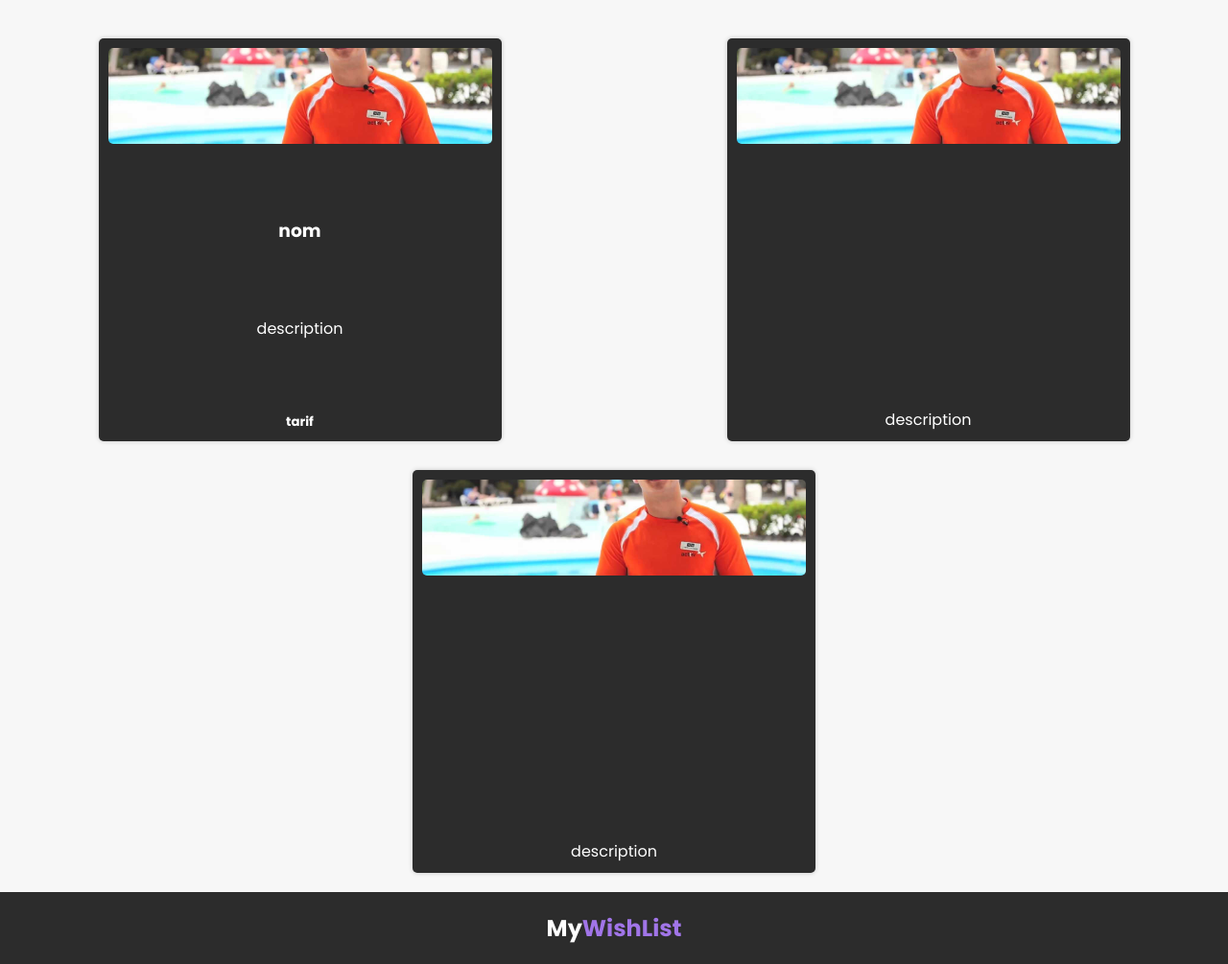
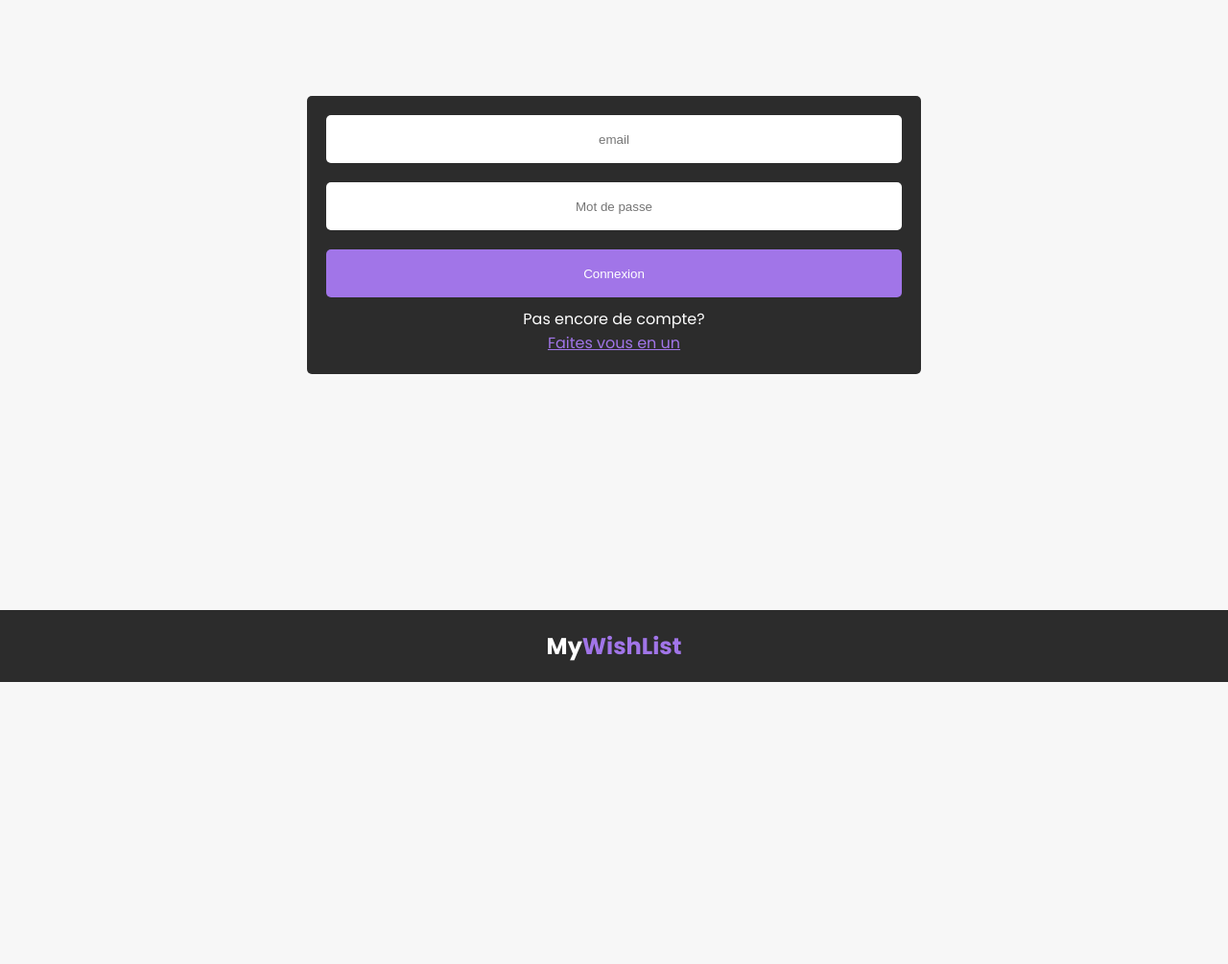
Before and after one commit to DUTAnnee2/myWishList, a PHP site: page /src/views/template.html in a window 1280 px wide. Shown: the part 89-1094 px from the top of the page at 96% size. After the commit the page ends 800 px from the top, so only its background shows below. Run offline with PHP 8.4, Linux system fonts and the light colour scheme.

Commit message:
re-do form login

```diff
--- a/src/views/template.html
+++ b/src/views/template.html
@@ -17,30 +17,17 @@
         </nav>
     </header>
     <main>
-        <div class="item-cards-container">
-            <div class="item-card">
-                <img src="../../web/img/animateur.jpg" alt="" srcset="" class="item-img">
-                <h3>
-                    nom
-                </h1>
-                <p>
-                    description
-                </p>
-                <h5>
-                    tarif
-                </h5>
-            </div>
-            <div class="item-card">
-                <img src="../../web/img/animateur.jpg" alt="" srcset="" class="item-img">
-                <p>
-                    description
-                </p>
-            </div>
-            <div class="item-card">
-                <img src="../../web/img/animateur.jpg" alt="" srcset="" class="item-img">
-                <p>
-                    description
-                </p>
+        <div class="form-container">
+
+            <form action="" method="post" class="login-form">
+                <input type="email" name="login" id="" class="login-field" placeholder="email">
+                <input type="password" name="Mot de passe" id="" class="login-field" placeholder="Mot de passe">
+                <input type="submit" value="Connexion" class="login-connexion">
+            </form>
+
+            <div>
+                <p>Pas encore de compte?</p>
+                <a href="/register" class="text-purple">Faites vous en un</a>
             </div>
         </div>
 
--- a/web/css/main.css
+++ b/web/css/main.css
@@ -37,138 +37,6 @@ header nav .user-icon {
 }
 
 /* == GLOBAL LISTS == */
-.form-container {
-  width: -webkit-max-content;
-  width: -moz-max-content;
-  width: max-content;
-  margin: 0 auto;
-  padding-top: 100px;
-}
-
-.form-container .id-form {
-  display: -webkit-box;
-  display: -ms-flexbox;
-  display: flex;
-  -webkit-box-orient: horizontal;
-  -webkit-box-direction: normal;
-      -ms-flex-direction: row;
-          flex-direction: row;
-}
-
-.form-container .id-form .form-input {
-  background-color: #2C2C2C;
-  width: 100%;
-  height: 50px;
-  border: 1px solid #2C2C2C;
-  border-radius: 5px 0px 0px 5px;
-  padding: 0 10px;
-}
-
-.form-container .id-form .form-input:focus {
-  outline: none;
-}
-
-.form-container .id-form .form-submit {
-  padding: 5px 15px;
-  background: #A175E8;
-  border: 0 none;
-  cursor: pointer;
-  border-radius: 0px 5px 5px 0px;
-}
-
-.form-container .create-modify-form {
-  display: -webkit-box;
-  display: -ms-flexbox;
-  display: flex;
-  -webkit-box-orient: vertical;
-  -webkit-box-direction: normal;
-      -ms-flex-direction: column;
-          flex-direction: column;
-  gap: 20px;
-  -webkit-box-pack: center;
-      -ms-flex-pack: center;
-          justify-content: center;
-  -webkit-box-align: center;
-      -ms-flex-align: center;
-          align-items: center;
-  background-color: #ececec;
-  padding: 30px;
-  border-radius: 5px 5px 5px 5px;
-}
-
-.form-container .create-modify-form .form-titre {
-  max-width: 200px;
-  background-color: #2C2C2C;
-  width: 100%;
-  height: 50px;
-  border: 1px solid #2C2C2C;
-  border-radius: 5px 5px 5px 5px;
-  padding: 0 10px;
-}
-
-.form-container .create-modify-form .form-titre:focus {
-  outline: none;
-}
-
-.form-container .create-modify-form .form-submit {
-  padding: 5px 15px;
-  background: #A175E8;
-  border: 0 none;
-  cursor: pointer;
-  border-radius: 5px 5px 5px 5px;
-}
-
-.form-container .create-modify-form .puclic-check {
-  display: -webkit-box;
-  display: -ms-flexbox;
-  display: flex;
-  -webkit-box-orient: horizontal;
-  -webkit-box-direction: normal;
-      -ms-flex-direction: row;
-          flex-direction: row;
-  -webkit-box-align: center;
-      -ms-flex-align: center;
-          align-items: center;
-  -webkit-box-pack: center;
-      -ms-flex-pack: center;
-          justify-content: center;
-  gap: 10px;
-  background-color: #2C2C2C;
-  padding: 20px;
-  border-radius: 5px 5px 5px 5px;
-}
-
-.form-container .create-modify-form textarea {
-  margin-top: 10px;
-  width: 500px;
-  height: 100px;
-  -moz-border-bottom-colors: none;
-  -moz-border-left-colors: none;
-  -moz-border-right-colors: none;
-  -moz-border-top-colors: none;
-  background: none repeat scroll 0 0 rgba(0, 0, 0, 0.07);
-  border-color: -moz-use-text-color #FFFFFF #FFFFFF -moz-use-text-color;
-  -o-border-image: none;
-     border-image: none;
-  border-radius: 6px 6px 6px 6px;
-  border-style: none solid solid none;
-  border-width: medium 1px 1px medium;
-  -webkit-box-shadow: 0 1px 2px rgba(0, 0, 0, 0.12) inset;
-          box-shadow: 0 1px 2px rgba(0, 0, 0, 0.12) inset;
-  color: #555555;
-  font-family: "Helvetica Neue",Helvetica,Arial,sans-serif;
-  font-size: 1em;
-  line-height: 1.4em;
-  padding: 5px 8px;
-  -webkit-transition: background-color 0.2s ease 0s;
-  transition: background-color 0.2s ease 0s;
-}
-
-.form-container .create-modify-form textarea:focus {
-  background: none repeat scroll 0 0 #FFFFFF;
-  outline-width: 0;
-}
-
 /* == GLOBAL CARDS == */
 .card-container {
   display: -webkit-box;
@@ -372,6 +240,192 @@ footer {
   max-width: 100px;
 }
 
+/* == GLOBAL FORM == */
+.form-container {
+  width: -webkit-max-content;
+  width: -moz-max-content;
+  width: max-content;
+  margin: 0 auto;
+  margin-top: 100px;
+  background-color: #2c2c2c;
+  padding: 20px;
+  border-radius: 5px 5px 5px 5px;
+  display: -webkit-box;
+  display: -ms-flexbox;
+  display: flex;
+  -webkit-box-orient: vertical;
+  -webkit-box-direction: normal;
+      -ms-flex-direction: column;
+          flex-direction: column;
+  gap: 10px;
+}
+
+.form-container a {
+  text-decoration: underline;
+  color: #A175E8;
+}
+
+.form-container .id-form {
+  display: -webkit-box;
+  display: -ms-flexbox;
+  display: flex;
+  -webkit-box-orient: horizontal;
+  -webkit-box-direction: normal;
+      -ms-flex-direction: row;
+          flex-direction: row;
+}
+
+.form-container .id-form .form-input {
+  background-color: #2C2C2C;
+  width: 100%;
+  height: 50px;
+  border: 1px solid #2C2C2C;
+  border-radius: 5px 5px 5px 5px;
+  padding: 0 10px;
+}
+
+.form-container .id-form .form-input:focus {
+  outline: none;
+}
+
+.form-container .id-form .form-submit {
+  padding: 5px 15px;
+  background: #A175E8;
+  border: 0 none;
+  cursor: pointer;
+  border-radius: 5px 5px 5px 5px;
+}
+
+.form-container .create-modify-form {
+  display: -webkit-box;
+  display: -ms-flexbox;
+  display: flex;
+  -webkit-box-orient: vertical;
+  -webkit-box-direction: normal;
+      -ms-flex-direction: column;
+          flex-direction: column;
+  gap: 20px;
+  -webkit-box-pack: center;
+      -ms-flex-pack: center;
+          justify-content: center;
+  -webkit-box-align: center;
+      -ms-flex-align: center;
+          align-items: center;
+  background-color: #ececec;
+  padding: 30px;
+  border-radius: 5px 5px 5px 5px;
+}
+
+.form-container .create-modify-form .form-titre {
+  max-width: 200px;
+  background-color: #2C2C2C;
+  width: 100%;
+  height: 50px;
+  border: 1px solid #2C2C2C;
+  border-radius: 5px 5px 5px 5px;
+  padding: 0 10px;
+}
+
+.form-container .create-modify-form .form-titre:focus {
+  outline: none;
+}
+
+.form-container .create-modify-form .form-submit {
+  padding: 5px 15px;
+  background: #A175E8;
+  border: 0 none;
+  cursor: pointer;
+  border-radius: 5px 5px 5px 5px;
+}
+
+.form-container .create-modify-form .puclic-check {
+  display: -webkit-box;
+  display: -ms-flexbox;
+  display: flex;
+  -webkit-box-orient: horizontal;
+  -webkit-box-direction: normal;
+      -ms-flex-direction: row;
+          flex-direction: row;
+  -webkit-box-align: center;
+      -ms-flex-align: center;
+          align-items: center;
+  -webkit-box-pack: center;
+      -ms-flex-pack: center;
+          justify-content: center;
+  gap: 10px;
+  background-color: #2C2C2C;
+  padding: 20px;
+  border-radius: 5px 5px 5px 5px;
+}
+
+.form-container .create-modify-form textarea {
+  margin-top: 10px;
+  width: 500px;
+  height: 100px;
+  -moz-border-bottom-colors: none;
+  -moz-border-left-colors: none;
+  -moz-border-right-colors: none;
+  -moz-border-top-colors: none;
+  background: none repeat scroll 0 0 rgba(0, 0, 0, 0.07);
+  border-color: -moz-use-text-color #FFFFFF #FFFFFF -moz-use-text-color;
+  -o-border-image: none;
+     border-image: none;
+  border-radius: 6px 6px 6px 6px;
+  border-style: none solid solid none;
+  border-width: medium 1px 1px medium;
+  -webkit-box-shadow: 0 1px 2px rgba(0, 0, 0, 0.12) inset;
+          box-shadow: 0 1px 2px rgba(0, 0, 0, 0.12) inset;
+  color: #555555;
+  font-family: "Helvetica Neue",Helvetica,Arial,sans-serif;
+  font-size: 1em;
+  line-height: 1.4em;
+  padding: 5px 8px;
+  -webkit-transition: background-color 0.2s ease 0s;
+  transition: background-color 0.2s ease 0s;
+}
+
+.form-container .create-modify-form textarea:focus {
+  background: none repeat scroll 0 0 #FFFFFF;
+  outline-width: 0;
+}
+
+.form-container .login-form {
+  display: -webkit-box;
+  display: -ms-flexbox;
+  display: flex;
+  -webkit-box-orient: vertical;
+  -webkit-box-direction: normal;
+      -ms-flex-direction: column;
+          flex-direction: column;
+  gap: 20px;
+}
+
+.form-container .login-form .login-field {
+  width: 100%;
+  height: 50px;
+  width: 600px;
+  border-radius: 5px 5px 5px 5px;
+  color: #2C2C2C;
+}
+
+.form-container .login-form .login-field:focus {
+  outline: none;
+}
+
+.form-container .login-form .login-connexion {
+  background-color: #A175E8;
+  width: 100%;
+  height: 50px;
+  width: 600px;
+  border-radius: 5px 5px 5px 5px;
+  color: #FFF;
+  cursor: pointer;
+}
+
+.form-container .login-form .login-connexion:focus {
+  outline: none;
+}
+
 /* === GENERAL & RESET === */
 * {
   margin: 0;
--- /dev/null
+++ b/web/sass/_forms.scss
@@ -0,0 +1,154 @@
+.form-container {
+    width: max-content;
+    margin: 0 auto;
+    margin-top: 100px;
+    background-color: #2c2c2c;
+    padding: 20px;
+    border-radius: 5px 5px 5px 5px;
+    display: flex;
+    flex-direction: column;
+    gap: 10px;
+
+
+    a {
+        text-decoration: underline;
+        color: $color-purple;
+    }
+    .id-form {
+        display: flex;
+        flex-direction: row;
+
+        .form-input {
+            background-color: $color-base;
+            width: 100%;
+            height: 50px;
+            border: 1px solid $color-base;
+            border-radius: 5px 5px 5px 5px;
+            padding: 0 10px;
+
+            &:focus {
+                outline: none;
+            }
+
+        }
+
+        .form-submit {
+            padding: 5px 15px;
+            background: $color-purple;
+            border: 0 none;
+            cursor: pointer;
+            border-radius: 5px 5px 5px 5px;
+        }
+    }
+
+    .create-modify-form {
+        display: flex;
+        flex-direction: column;
+        gap: 20px;
+        justify-content: center;
+        align-items: center;
+        background-color: #ececec;
+        padding: 30px;
+        border-radius: 5px 5px 5px 5px;
+
+
+        .form-titre {
+            max-width: 200px;
+            background-color: $color-base;
+            width: 100%;
+            height: 50px;
+            border: 1px solid $color-base;
+            border-radius: 5px 5px 5px 5px;
+            padding: 0 10px;
+
+            &:focus {
+                outline: none;
+            }
+
+        }
+
+        .form-submit {
+            padding: 5px 15px;
+            background: $color-purple;
+            border: 0 none;
+            cursor: pointer;
+            border-radius: 5px 5px 5px 5px;
+        }
+
+        .puclic-check {
+            display: flex;
+            flex-direction: row;
+            align-items: center;
+            justify-content: center;
+            gap: 10px;
+            background-color: $color-base;
+            padding: 20px;
+            border-radius: 5px 5px 5px 5px;
+
+        }
+
+        textarea {
+            margin-top: 10px;
+            width: 500px;
+            height: 100px;
+            -moz-border-bottom-colors: none;
+            -moz-border-left-colors: none;
+            -moz-border-right-colors: none;
+            -moz-border-top-colors: none;
+            background: none repeat scroll 0 0 rgba(0, 0, 0, 0.07);
+            border-color: -moz-use-text-color #FFFFFF #FFFFFF -moz-use-text-color;
+            border-image: none;
+            border-radius: 6px 6px 6px 6px;
+            border-style: none solid solid none;
+            border-width: medium 1px 1px medium;
+            box-shadow: 0 1px 2px rgba(0, 0, 0, 0.12) inset;
+            color: #555555;
+            font-family: "Helvetica Neue",Helvetica,Arial,sans-serif;
+            font-size: 1em;
+            line-height: 1.4em;
+            padding: 5px 8px;
+            transition: background-color 0.2s ease 0s;
+        }
+
+
+        textarea:focus {
+            background: none repeat scroll 0 0 #FFFFFF;
+            outline-width: 0;
+        }
+    }
+
+    .login-form {
+
+
+        display: flex;
+        flex-direction: column;
+        gap: 20px;
+
+        .login-field {
+            width: 100%;
+            height: 50px;
+            width: 600px;
+            border-radius: 5px 5px 5px 5px;
+            color: $color-base;
+
+            &:focus {
+                outline: none;
+            }
+        }
+
+        .login-connexion {
+            background-color: $color-purple;
+            width: 100%;
+            height: 50px;
+            width: 600px;
+            border-radius: 5px 5px 5px 5px;
+            color: $color-white;
+            cursor: pointer;
+
+
+            &:focus {
+                outline: none;
+            }
+        }
+    }
+}
--- a/web/sass/_lists.scss
+++ /dev/null
@@ -1,108 +0,0 @@
-.form-container {
-    width: max-content;
-    margin: 0 auto;
-    padding-top: 100px;
-
-    .id-form {
-        display: flex;
-        flex-direction: row;
-
-        .form-input {
-            background-color: $color-base;
-            width: 100%;
-            height: 50px;
-            border: 1px solid $color-base;
-            border-radius: 5px 0px 0px 5px;
-            padding: 0 10px;
-
-            &:focus {
-                outline: none;
-            }
-
-        }
-
-        .form-submit {
-            padding: 5px 15px;
-            background: $color-purple;
-            border: 0 none;
-            cursor: pointer;
-            border-radius: 0px 5px 5px 0px;
-        }
-    }
-
-    .create-modify-form {
-        display: flex;
-        flex-direction: column;
-        gap: 20px;
-        justify-content: center;
-        align-items: center;
-        background-color: #ececec;
-        padding: 30px;
-        border-radius: 5px 5px 5px 5px;
-
-
-        .form-titre {
-            max-width: 200px;
-            background-color: $color-base;
-            width: 100%;
-            height: 50px;
-            border: 1px solid $color-base;
-            border-radius: 5px 5px 5px 5px;
-            padding: 0 10px;
-
-            &:focus {
-                outline: none;
-            }
-
-        }
-
-        .form-submit {
-            padding: 5px 15px;
-            background: $color-purple;
-            border: 0 none;
-            cursor: pointer;
-            border-radius: 5px 5px 5px 5px;
-        }
-
-        .puclic-check {
-            display: flex;
-            flex-direction: row;
-            align-items: center;
-            justify-content: center;
-            gap: 10px;
-            background-color: $color-base;
-            padding: 20px;
-            border-radius: 5px 5px 5px 5px;
-
-        }
-
-        textarea {
-            margin-top: 10px;
-            width: 500px;
-            height: 100px;
-            -moz-border-bottom-colors: none;
-            -moz-border-left-colors: none;
-            -moz-border-right-colors: none;
-            -moz-border-top-colors: none;
-            background: none repeat scroll 0 0 rgba(0, 0, 0, 0.07);
-            border-color: -moz-use-text-color #FFFFFF #FFFFFF -moz-use-text-color;
-            border-image: none;
-            border-radius: 6px 6px 6px 6px;
-            border-style: none solid solid none;
-            border-width: medium 1px 1px medium;
-            box-shadow: 0 1px 2px rgba(0, 0, 0, 0.12) inset;
-            color: #555555;
-            font-family: "Helvetica Neue",Helvetica,Arial,sans-serif;
-            font-size: 1em;
-            line-height: 1.4em;
-            padding: 5px 8px;
-            transition: background-color 0.2s ease 0s;
-        }
-
-
-        textarea:focus {
-            background: none repeat scroll 0 0 #FFFFFF;
-            outline-width: 0;
-        }
-    }
-}
--- a/web/sass/main.scss
+++ b/web/sass/main.scss
@@ -18,6 +18,9 @@
 
 /* == GLOBAL ITEMS == */
 @import 'items';
+
+/* == GLOBAL FORM == */
+@import 'forms';
 
 
 /* === GENERAL & RESET === */
```
Also changed, not shown: src/views/VueLogin.php (+12 -7 lines), web/css/main.min.css, 2 other files.
